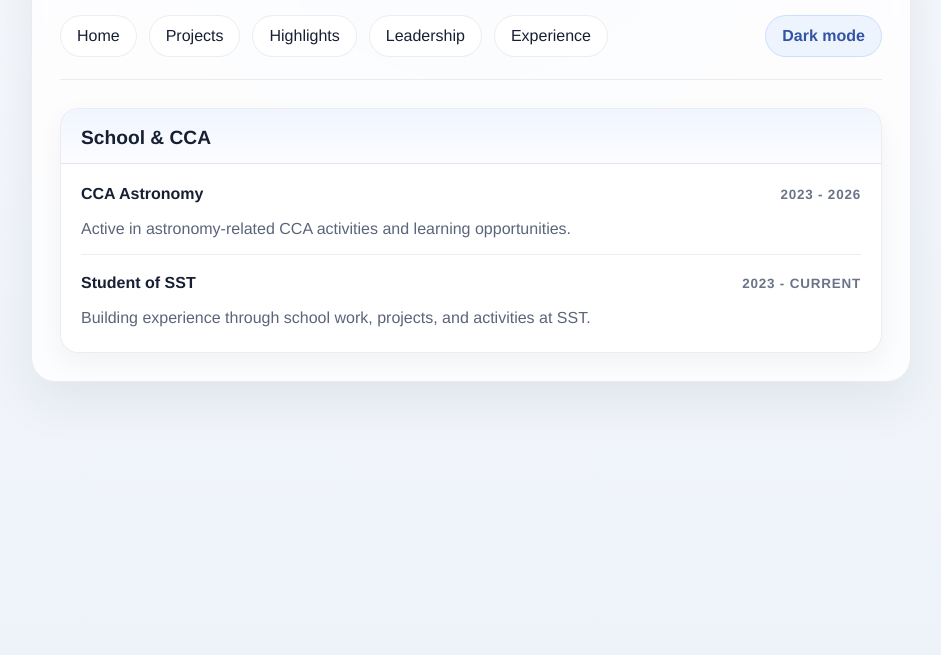
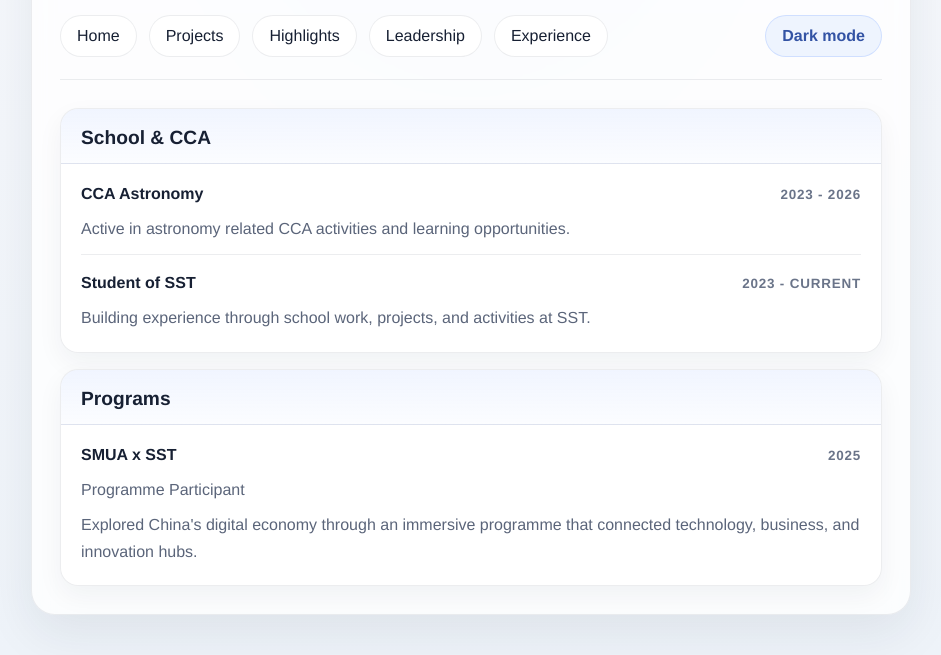
Before and after one commit to chualimingethan/portfolio, a plain HTML site: page experience.html in a window 1280 px wide. Shown: the part 177-832 px from the top of the page, without its empty margins (169-1110 px from the left). Drawn offline with Linux system fonts and the light colour scheme.

Commit message:
Add files via upload

```diff
--- a/experience.html
+++ b/experience.html
@@ -38,7 +38,7 @@
               <p class="achievement-title">CCA Astronomy</p>
               <span class="achievement-year">2023 - 2026</span>
             </div>
-            <p class="achievement-desc">Active in astronomy-related CCA activities and learning opportunities.</p>
+            <p class="achievement-desc">Active in astronomy related CCA activities and learning opportunities.</p>
           </article>
 
           <article class="achievement-item">
@@ -50,6 +50,20 @@
           </article>
         </div>
       </section>
+
+      <section class="card">
+        <h3>Programs</h3>
+        <div class="achievement-list">
+          <article class="achievement-item">
+            <div class="achievement-head">
+              <p class="achievement-title">SMUA x SST</p>
+              <span class="achievement-year">2025</span>
+            </div>
+            <p class="achievement-desc">Programme Participant</p>
+            <p class="achievement-desc">Explored China&#39;s digital economy through an immersive programme that connected technology, business, and innovation hubs.</p>
+          </article>
+        </div>
+      </section>
     </div>
 
   </div>
```
Also changed, not shown: achievements.html (+1 -1 lines), leadership.html (+1 -1 lines), projects.html (+1 -1 lines).
